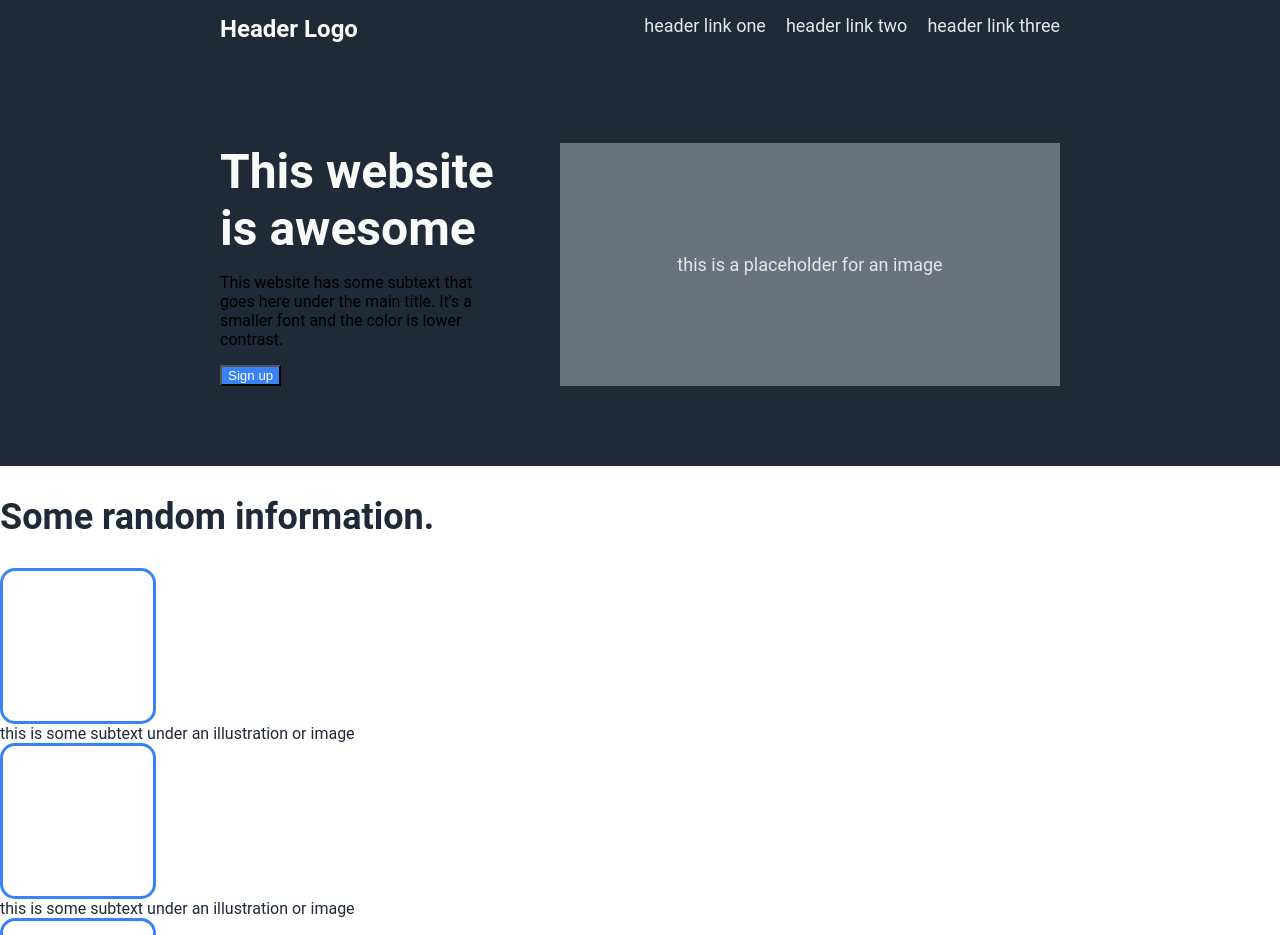
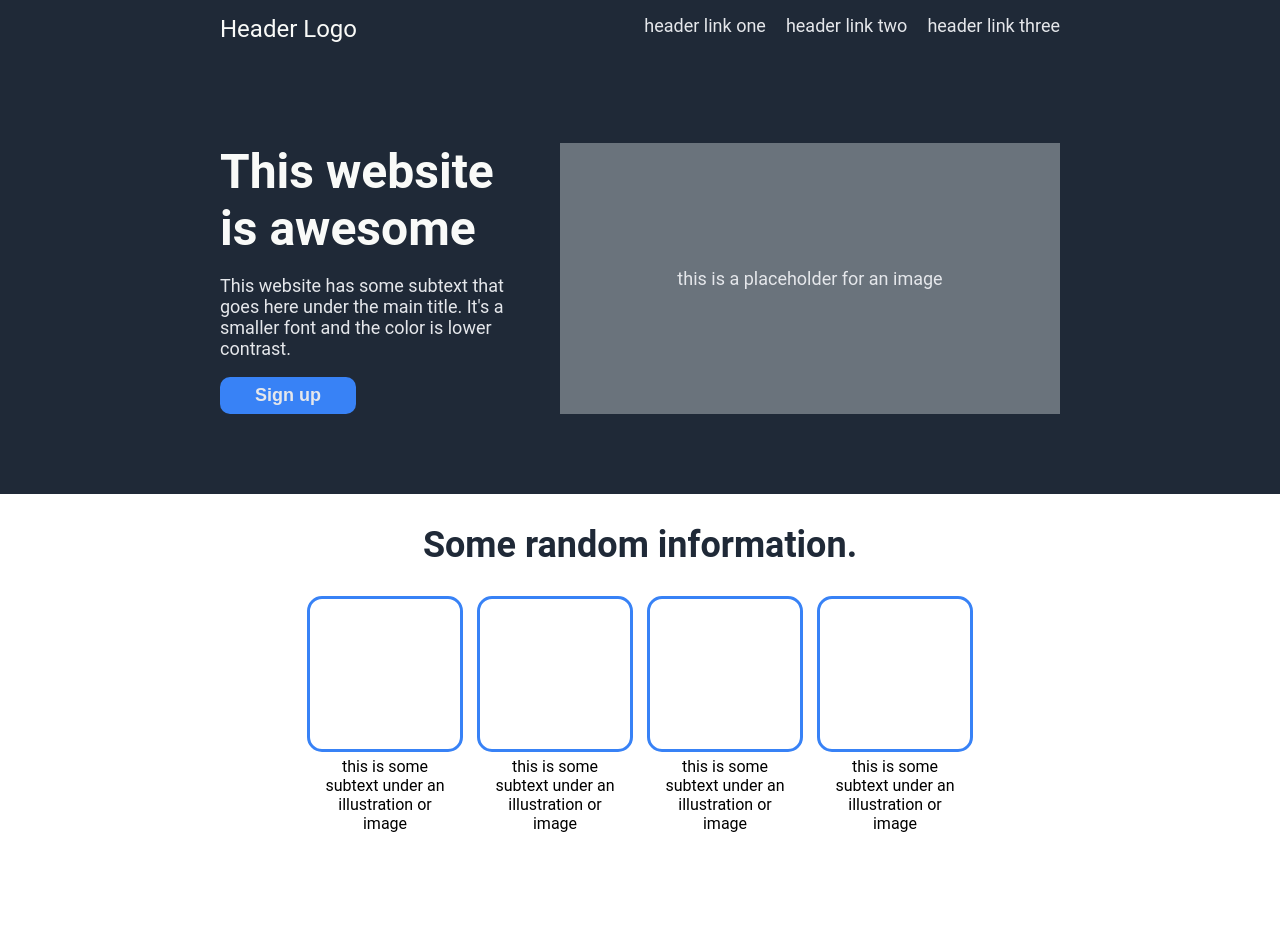
Before and after one commit to katrf/landing-page, a plain HTML site: page index.html in a window 1280 px wide. Shown: the top 935 px of the page. Drawn offline with Linux system fonts and the light colour scheme.

Commit message:
Add styles to .information class

```diff
--- a/style.css
+++ b/style.css
@@ -2,74 +2,19 @@ body {
     font-family: Roboto, 'Open Sans', sans-serif;
     margin: 0;
     min-height: 100vh;
+    display: flex;
+    flex-direction: column;
 }
 
-.header {
+.header,
+.footer {
     background-color: #1F2937;
-    /* display: flex;
-    flex-direction: column; */
-    padding: 15px 220px 80px;
-}
-
-.hero {
-    margin-top: 100px;
-    display: flex;
-    gap: 30px;
-}
-
-
-.hero .container {
-    padding-right: 30px;
-}
-
-.hero-image {
-    min-width: 300px;
-    padding: 100px;
-    background-color: #6a737c;
-    display: flex;
-    justify-content: center;
-    align-items: center;
 }
 
 .logo {
     font-size: 24px;
     color: #F9FAF8;
-    font-weight: bold;
 }
-
-.subtext,
-a,
-.hero-image {
-    font-size: 18px;
-    color: #E5E7EB;
-}
-
-.subtext {
-    margin-top: 10px;
-    margin-bottom: 10px;
-}
-
-.navbar {
-    display: flex;
-    justify-content: space-between;
-}
-
-ul {
-    display: flex;
-    gap: 20px;
-    /* padding: 0; */
-    margin: 0;
-}
-
-
-h1 {
-    display: inline;
-    font-size: 48px;
-    color: #F9FAF8;
-    padding: 0;
-}
-
-
 
 ul {
     list-style-type: none;
@@ -79,9 +24,25 @@ a {
     text-decoration: none;
 }
 
-button {
-    background-color: #3882F6;
-    color: white;
+h1 {
+    display: inline;
+    font-size: 48px;
+    font-weight: extra-bold;
+    color: #F9FAF8;
+}
+
+.hero-image {
+    min-width: 500px;
+    background-color: #6a737c;
+}
+
+a,
+.hero p,
+.hero-image,
+button,
+.footer {
+    font-size: 18px;
+    color: #E5E7EB;
 }
 
 h2 {
@@ -95,29 +56,75 @@ h2 {
     border-radius: 15px;
     width: 150px;
     height: 150px;
+    margin: 0 auto;
 }
 
-.info .text,
-.quote-section .text {
+.quote {
+    background-color: #E5E7EB;
+}
+
+.quote .text {
+    font-size: 36px;
+    font-weight: lighter;
+    font-style: italic;
     color: #1F2937;
 }
 
-.quote-section {
-    background-color: #E5E7EB;
+button,
+.call-to-action .box {
+    background-color: #3882F6;
+    color: #E5E7EB;
 }
 
-.quote-section .text {
-    font-size: 36px;
-    font-weight: lighter;
-    font-style: italic;
+button {
+    font-weight: bold;
+    padding: 8px 35px;
+    border-radius: 10px;
+    border: none;
 }
 
-.call-section .box {
-    background-color: #3882F6;
-    color: #F9FAF8;
+/* flex */
+
+.header {
+    padding: 15px 220px 80px;
 }
 
-.footer {
-    background-color: #1F2937;
-    color: #F9FAF8;
+.navbar {
+    display: flex;
+    justify-content: space-between;
 }
+
+ul {
+    margin: 0;
+    display: flex;
+    gap: 20px;
+}
+
+.hero {
+    display: flex;
+    margin-top: 100px;
+    gap: 20px;
+}
+
+.hero-image {
+    display: flex;
+    justify-content: center;
+    align-items: center;
+}
+
+.information {
+    display: flex;
+    flex-direction: column;
+    align-items: center;
+    text-align: center;
+    padding-bottom: 100px;
+}
+
+.information .container {
+    display: flex;
+    margin: 0 300px;
+}
+
+.information .text {
+    padding: 5px 25px;
+}
```
